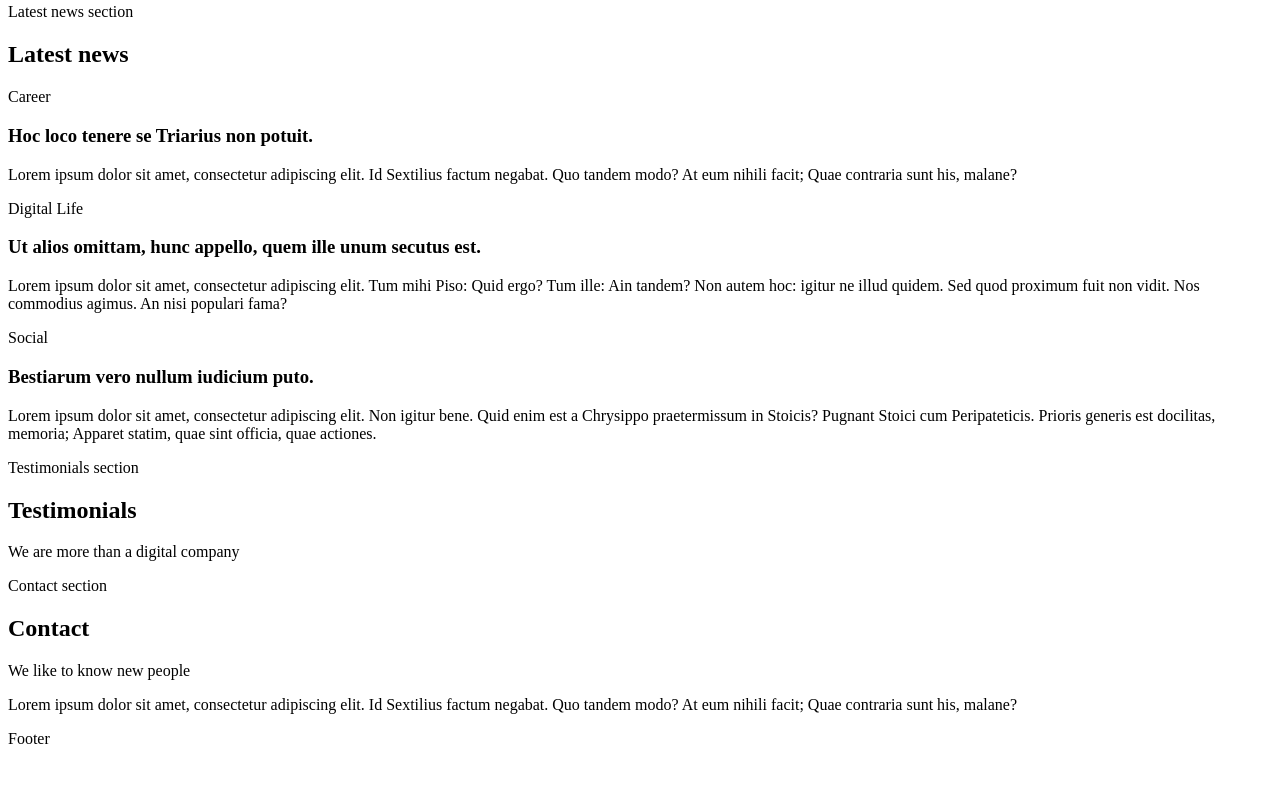
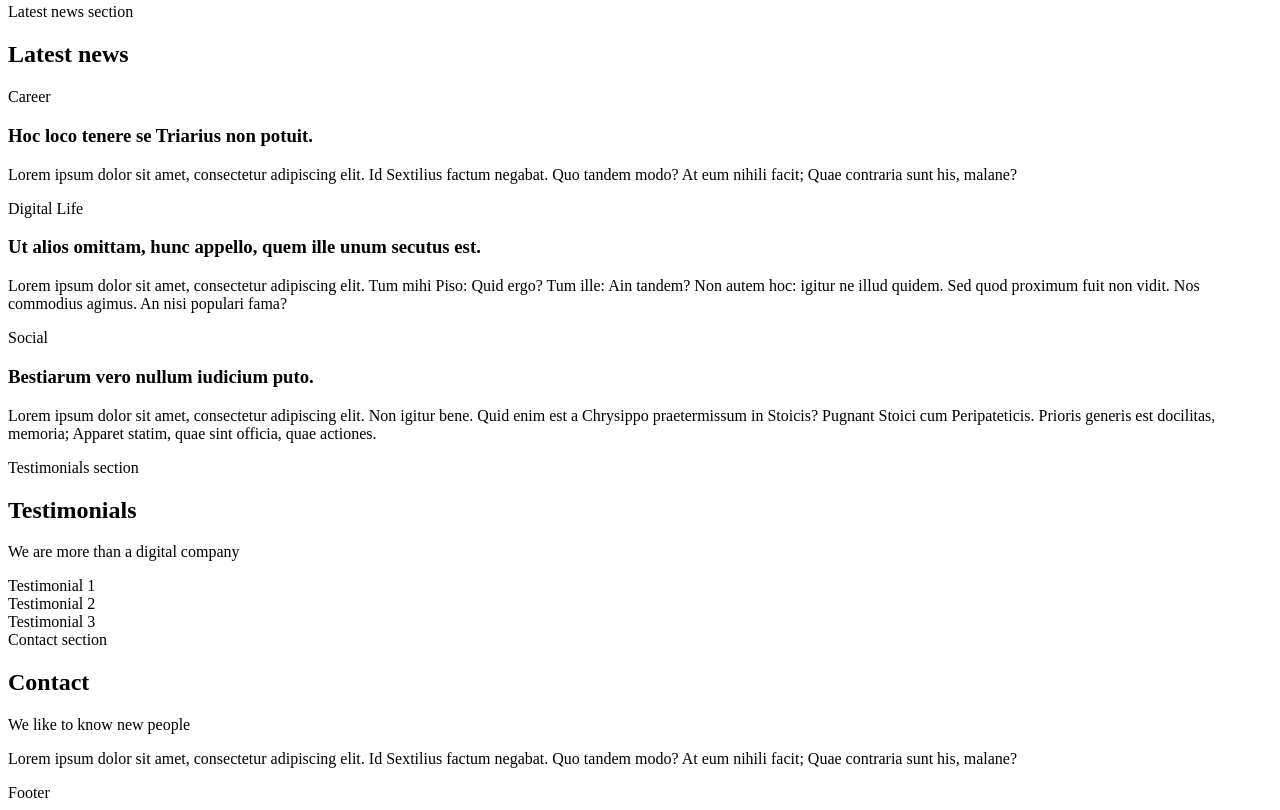
Before and after one commit to JHMindSharp/holbertonschool-web_front_end, a plain HTML site: page html_advanced/17-index.html in a window 1280 px wide. Shown: the part 1122-1932 px from the top of the page. Before the commit the page ends 1878 px from the top, so only its background shows below. Drawn offline with Linux system fonts and the light colour scheme.

Commit message:
task 17 maj

```diff
--- a/html_advanced/17-index.html
+++ b/html_advanced/17-index.html
@@ -123,7 +123,15 @@
                     <p>We are more than a digital company</p>
                 </header>
                 <div>
-                    <!-- Possible additional testimonials content here -->
+                    <article>
+                        Testimonial 1
+                    </article>
+                    <article>
+                        Testimonial 2
+                    </article>
+                    <article>
+                        Testimonial 3
+                    </article>
                 </div>
             </div>
         </section>
```
